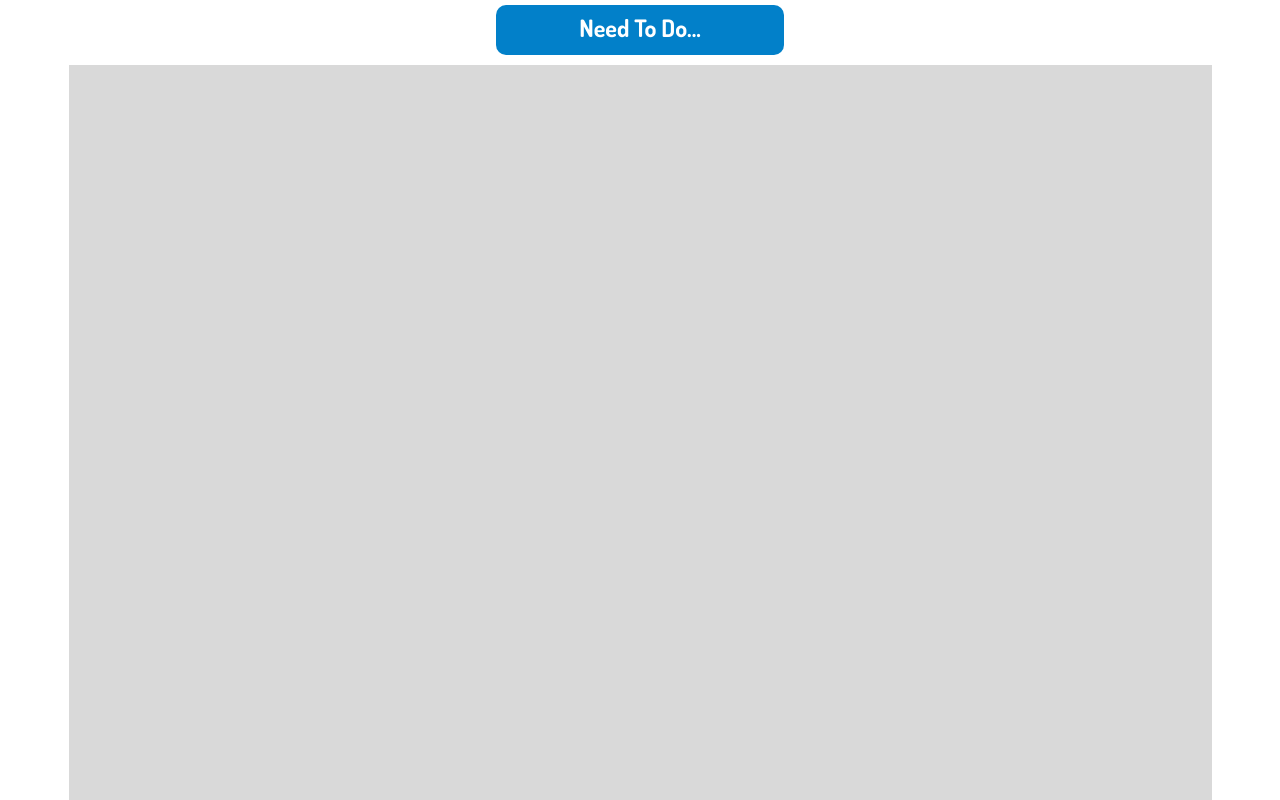
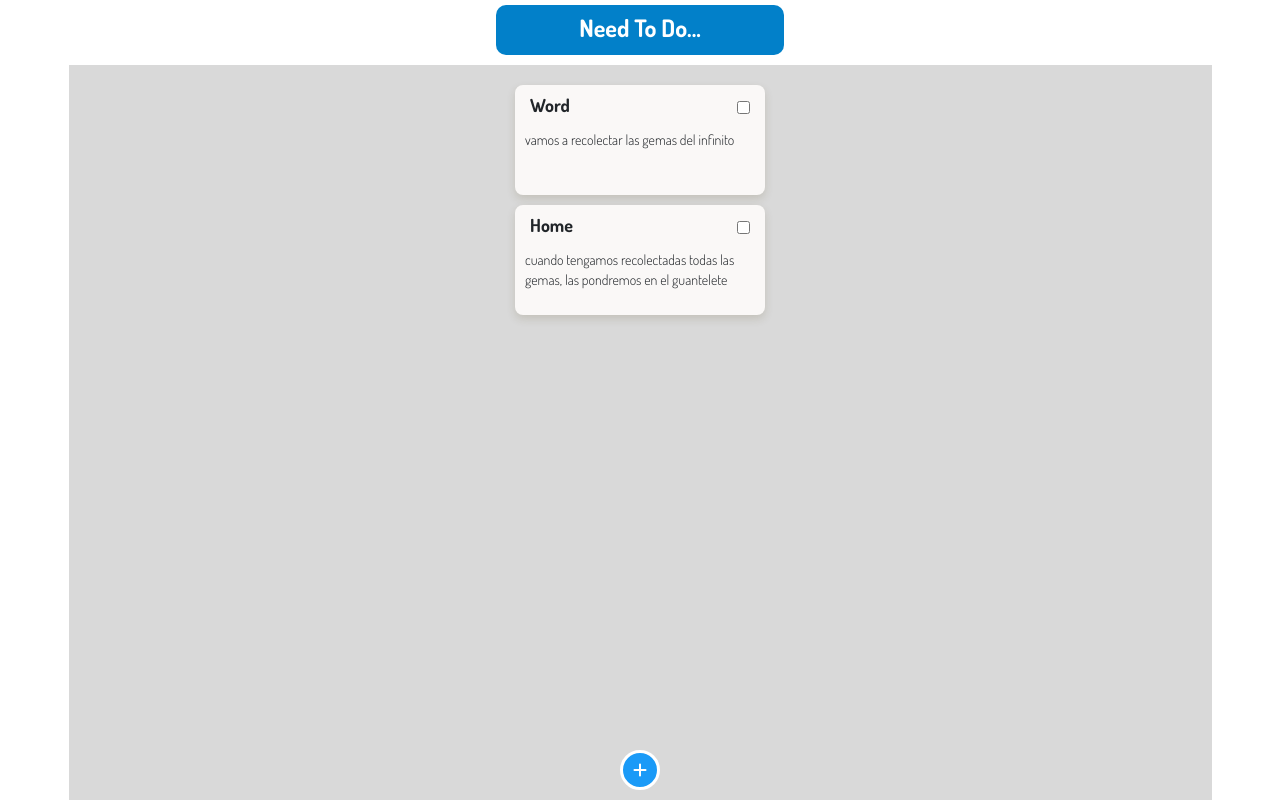
Before and after one commit to Yeye0809/Todo-List, a React (Create React App) app: page / in a window 1280 px wide. Built offline with nearby package versions, Linux system fonts and the light colour scheme.

Commit message:
se creó el addtodo, todo-reducer, todo-contex

```diff
--- a/public/index.html
+++ b/public/index.html
@@ -16,6 +16,7 @@
     <link rel="preconnect" href="https://fonts.googleapis.com">
     <link rel="preconnect" href="https://fonts.gstatic.com" crossorigin>
     <link href="https://fonts.googleapis.com/css2?family=Dosis:wght@300;500;700&display=swap" rel="stylesheet">
+    <link rel="stylesheet" href="https://cdnjs.cloudflare.com/ajax/libs/font-awesome/6.4.0/css/all.min.css" integrity="sha512-iecdLmaskl7CVkqkXNQ/ZH/XLlvWZOJyj7Yy7tcenmpD1ypASozpmT/E0iPtmFIB46ZmdtAc9eNBvH0H/ZpiBw==" crossorigin="anonymous" referrerpolicy="no-referrer" />
     <title>Todo List</title>
   </head>
   <body>
--- a/src/App.js
+++ b/src/App.js
@@ -1,14 +1,20 @@
+import { useContext } from "react";
+import { TodoList } from "./components";
+import { TodoContext } from "./context/TodoContext";
 
 
 function App() {
+
+  const {todos} = useContext(TodoContext);
+
   return (
     <div className="container-App">
       <header className="App-header">
         <h1>Need To Do...</h1>
       </header>
-      <div className="container-list">
 
-      </div>
+      <TodoList todos={ todos }/>
+
     </div>
   );
 }
--- /dev/null
+++ b/src/components/AddTodo.jsx
@@ -0,0 +1,21 @@
+
+export const AddTodo = () => {
+  return (
+    <>
+        <form>
+           <div>
+            <label>Category</label>
+            <select name="category" className="form-select">
+                <option value="home">Home</option>
+                <option value="word">Word</option>
+                <option value="personal">Personal</option>
+            </select>
+           </div>
+           <div>
+            <label >What's there to do</label>
+            <input type="text" />
+           </div>
+        </form>
+    </>
+  )
+}
--- /dev/null
+++ b/src/components/TodoItem.jsx
@@ -0,0 +1,13 @@
+
+export const TodoItem = ({todo}) => {
+    const { category, desc, done } = todo;
+  return (
+    <div className="todo-container">
+        <div className="todo-container--category">
+            <span>{ category }</span>
+            <input type="checkbox"/>
+        </div>
+        <p>{ desc }</p>
+    </div>
+  )
+}
--- /dev/null
+++ b/src/components/TodoList.jsx
@@ -0,0 +1,33 @@
+import { useState } from 'react';
+import { TodoItem } from './TodoItem';
+import { AddTodo } from './';
+
+export const TodoList = ({todos}) => {
+
+  const [showForm, setShowForm] = useState(false);
+
+  const handleShowForm = ()=>{
+    setShowForm(!showForm);
+  }
+
+  return (
+    <div className="container-list">
+        {
+            todos.map( todo =>(
+                <TodoItem key={ todo.id } todo={ todo }/>
+            ))
+        }
+
+        {
+          showForm && <AddTodo />
+        }
+
+        <button
+          className="btn-new--todo"
+          onClick={ handleShowForm }
+        >
+          <i className="fa-solid fa-plus"></i>
+        </button>
+    </div>
+  )
+}
--- /dev/null
+++ b/src/components/index.js
@@ -0,0 +1,3 @@
+
+export * from './TodoList'
+export * from './AddTodo'
--- /dev/null
+++ b/src/context/TodoContext.jsx
@@ -0,0 +1,3 @@
+import { createContext } from 'react';
+
+export const TodoContext = createContext();
--- /dev/null
+++ b/src/context/TodoProvider.jsx
@@ -0,0 +1,36 @@
+import { useReducer } from 'react';
+import { TodoContext } from './TodoContext';
+import { todoReducer } from '../reducers/todoReducer';
+
+const initialState = [
+    {
+      id: new Date().getTime(),
+      category: 'Word',
+      desc: 'vamos a recolectar las gemas del infinito',
+      done: false,
+    },
+    {
+      id: new Date().getTime() * 2,
+      category: 'Home',
+      desc: 'cuando tengamos recolectadas todas las gemas, las pondremos en el guantelete',
+      done: false,
+    }
+
+  ]
+
+export const TodoProvider = ({children}) =>{
+
+    const [todos, dispatch] = useReducer(todoReducer, initialState );
+
+    const value ={
+        todos,
+    }
+
+    return(
+        <TodoContext.Provider value={ value }>
+            {
+                children
+            }
+        </TodoContext.Provider>
+    )
+}
--- a/src/index.css
+++ b/src/index.css
@@ -1,6 +1,51 @@
+:root {
+  /*Colores*/
+  --orange: #F7931A;
+  --soft-orange: #FFE9D5;
+  --secondary-blue: #1A9AF7;
+  --soft-blue: #E7F5FF;
+  --warm-black: #201E1C;
+  --black: #282623;
+  --grey: #BABABA;
+  --off-white: #FAF8F7;
+  --just-white: #fff;
+}
 *{
   font-family: 'Dosis', sans-serif;
   font-size: 62.5%;
+}
+form{
+  position: absolute;
+  top: 20px;
+  width: 270px;
+  height: 250px;
+  margin: 0 auto;
+  z-index: 999;
+  border-radius: 10px;
+  background-color: var(--off-white);
+  box-shadow: 0px 4px 8px rgba( 87, 73, 30, 0.16);
+}
+form div{
+  width: 90%;
+  height: auto;
+  margin: 0 auto;
+  margin-top: 15px;
+}
+form label{
+  font-size: 1.8rem;
+  font-weight: bold;
+  line-height: 1.8rem;
+  margin-bottom: 10px;
+}
+form select {
+  font-size: 1.4rem;
+  font-weight: 300;
+}
+form input {
+  width: 90%;
+  height: 50px;
+  border: 1px solid var(--secondary-blue);
+  border-radius: 10px;
 }
 .container-App{
   width: 100%;
@@ -25,10 +70,62 @@
   color: #fff;
 }
 .container-list{
+  position: relative;
+  display: flex;
+  flex-direction: column;
   width: 90%;
   min-width: 288px;
   height: calc( 100vh - 65px );
   margin: 0 auto;
   margin-top: 10px;
+  padding: 10px;
   background-color: hsl(0deg 0% 85%);
 }
+.todo-container{
+  width: 250px;
+  height: 110px;
+  margin: 0 auto;
+  margin-top: 10px;
+  padding: 5px;
+  background-color: var(--off-white);
+  border-radius: 8px;
+  box-shadow: 0px 4px 8px rgba( 87, 73, 30, 0.16);
+}
+.todo-container--category{
+  display: flex;
+  justify-content: space-between;
+  align-items: center;
+  width: 100%;
+  height: 30px;
+}
+.todo-container--category span{
+  font-size: 1.8rem;
+  font-weight: bold;
+  line-height: 1.8rem;
+  margin-left: 10px;
+}
+.todo-container--category input{
+  margin-top: 5px;
+  margin-right: 10px;
+}
+.todo-container p{
+  font-size: 1.4rem;
+  font-weight: 300;
+  line-height: 2rem;
+  margin-top: 5px;
+  padding: 5px;
+}
+.btn-new--todo{
+  position: absolute;
+  left: calc( 50% - 20px);
+  bottom: 10px;
+  width: 40px;
+  height: 40px;
+  border: 3px solid var(--just-white);
+  border-radius: 50%;
+  background-color: var(--secondary-blue);
+}
+.btn-new--todo i{
+  font-size: 1.6rem;
+  color: var(--just-white);
+}
--- a/src/index.js
+++ b/src/index.js
@@ -2,11 +2,14 @@ import React from 'react';
 import ReactDOM from 'react-dom/client';
 import './index.css';
 import App from './App';
+import { TodoProvider } from './context/TodoProvider';
 
 
 const root = ReactDOM.createRoot(document.getElementById('root'));
 root.render(
   <React.StrictMode>
-    <App />
+    <TodoProvider>
+      <App />
+    </TodoProvider>
   </React.StrictMode>
 );
--- /dev/null
+++ b/src/reducers/todoReducer.js
@@ -0,0 +1,9 @@
+
+export const todoReducer =  ( state, action)=>{
+
+    switch( action ){
+
+    }
+
+    return state
+}
```
